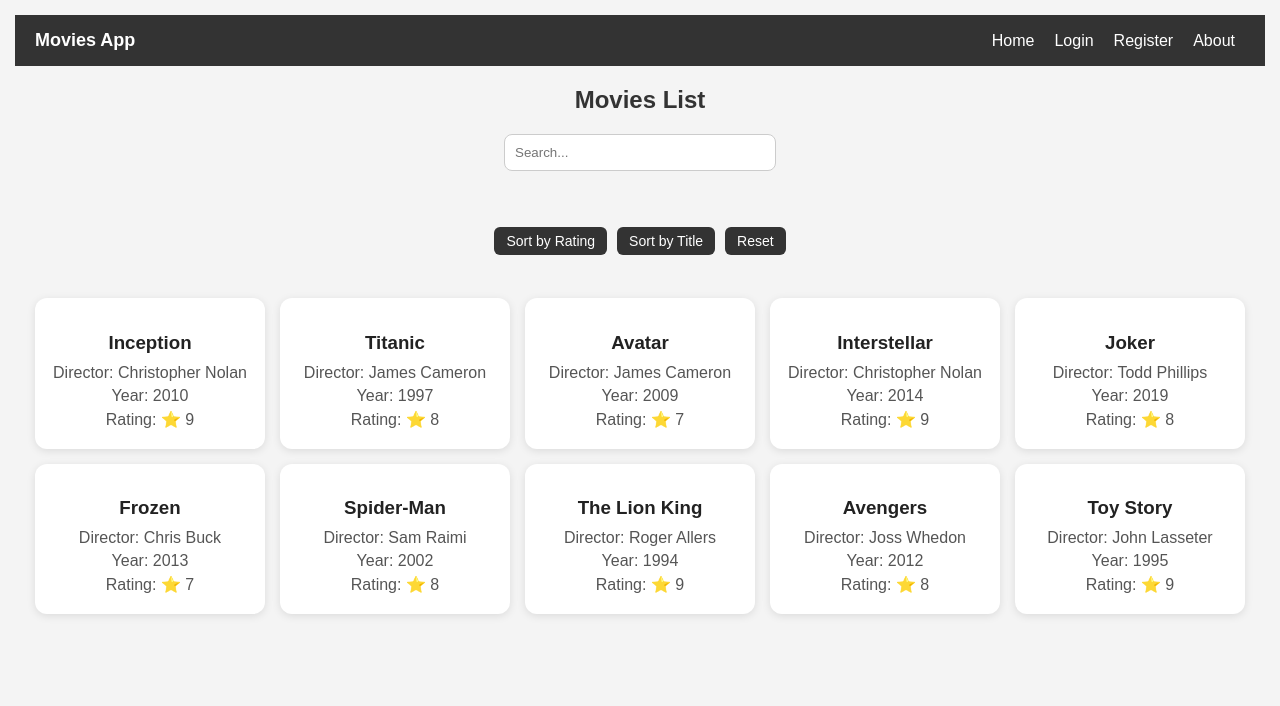
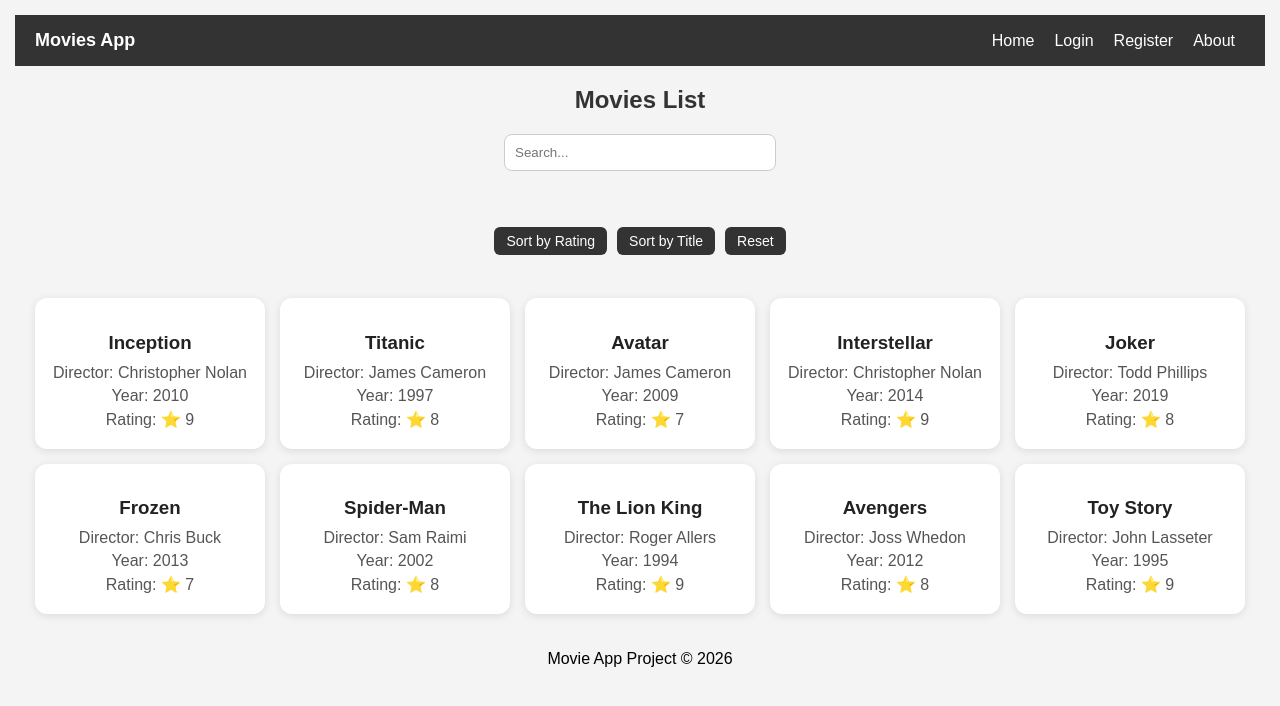
Before and after one commit to retaj-aljbour/movies-app, a React (Create React App) app: page / in a window 1280 px wide. Shown: the top 706 px of the page. Built offline with nearby package versions, Linux system fonts and the light colour scheme.

Commit message:
add footer to layout

```diff
--- a/src/App.js
+++ b/src/App.js
@@ -4,7 +4,7 @@ import Home from "./pages/Home";
 import Login from "./pages/Login";
 import Register from "./pages/Register";
 import About from "./pages/About";
-//import "./styles.css";
+
 import "./App.css";
 function App() {
   return (
@@ -14,12 +14,15 @@ function App() {
         <Navbar />
 
         <Routes>
+
           <Route path="/" element={<Home />} />
           <Route path="/login" element={<Login />} />
           <Route path="/register" element={<Register />} />
           <Route path="/about" element={<About />} />
         </Routes>
-
+<footer>
+  <p>Movie App Project © 2026</p>
+</footer>
       </div>
     </Router>
   );
```
